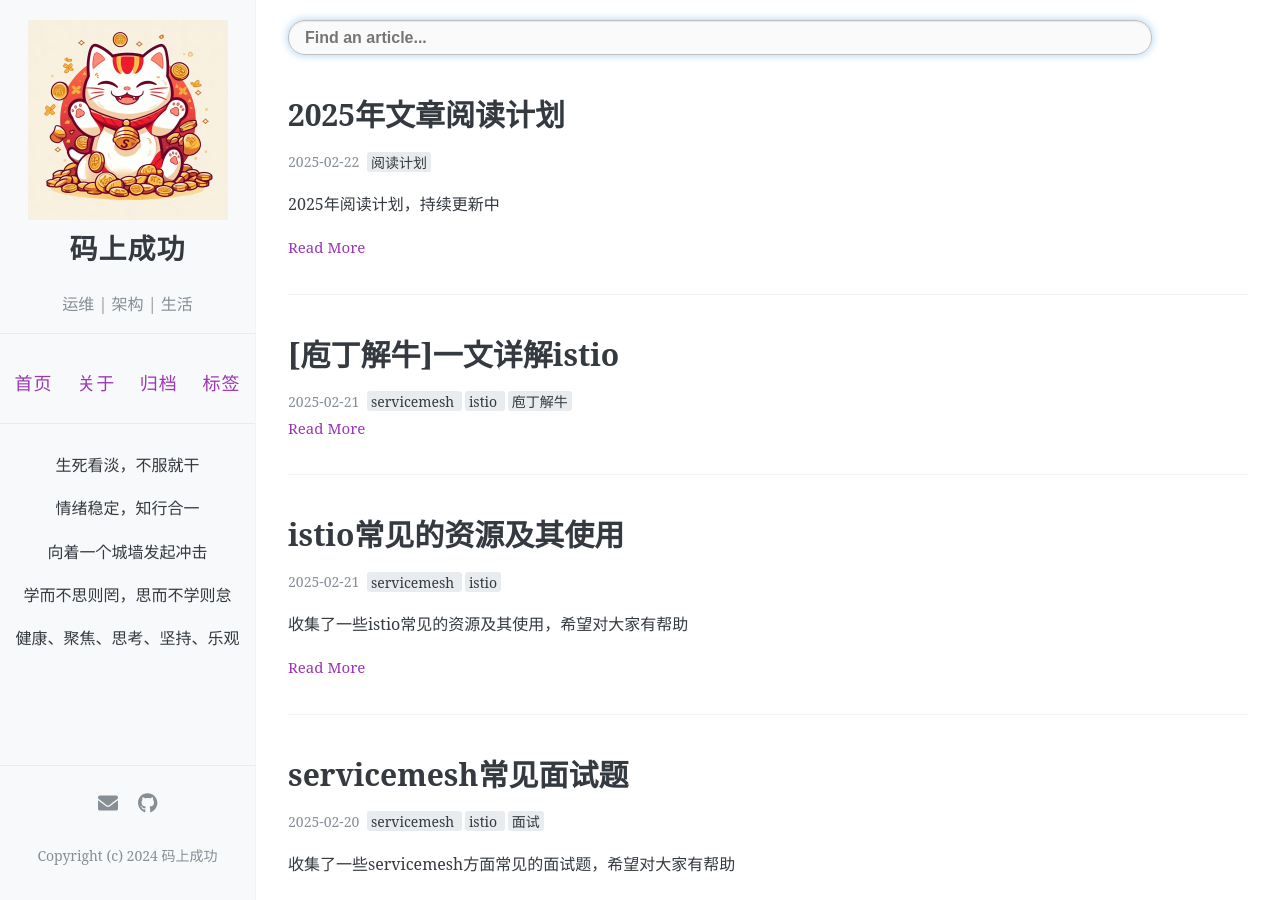
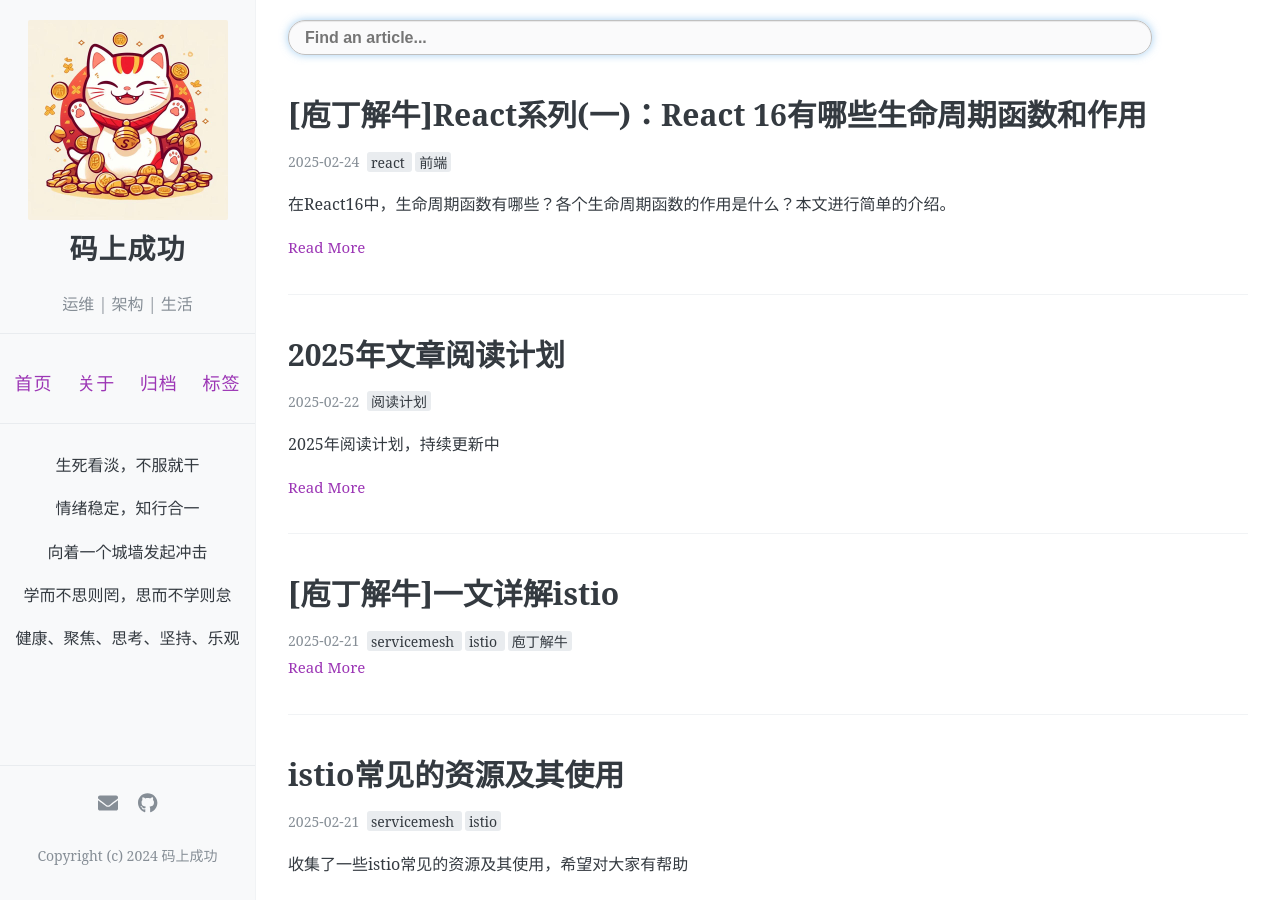
Before and after one commit to swh0318/swh0318.github.io, a Jekyll site: the page built from index.html, in a window 1280 px wide and 900 px high. Built offline with Jekyll 4.4.1, drawn with Linux system fonts in a browser that asks for light colours; the list of posts is cut into pages by our own code; comment, search, counter and statistics services are not loaded; some of the changed lines change nothing that is shown; some of the changed text lies outside the part shown.

Commit message:
提交文章: react16生命周期函数

````diff
--- /dev/null
+++ b/_posts/2025/2025-02-24-react-series-1.md
@@ -0,0 +1,140 @@
+---
+layout: post
+title: "[庖丁解牛]React系列(一)：React 16有哪些生命周期函数和作用"
+date: 2025-02-24
+tags: [react, 前端]
+comments: false
+author: 小辣条
+toc : false
+---
+在React16中，生命周期函数有哪些？各个生命周期函数的作用是什么？本文进行简单的介绍。
+<!-- more -->
+在 React 16 中，生命周期函数经历了重要调整（尤其是 React 16.3 引入了新的生命周期方法，并废弃了部分旧方法）。以下是 React 16 的生命周期函数分类及其作用：
+
+---
+
+### 一、组件挂载阶段（Mounting）
+1. **`constructor()`**
+   - **作用**：初始化组件的 `state` 和绑定事件处理函数。
+   - **注意**：必须调用 `super(props)`，否则 `this.props` 会未定义。
+
+2. **`static getDerivedStateFromProps(props, state)`**（新增，React 16.3+）
+   - **作用**：在组件挂载和更新时，根据新的 `props` 计算并返回新的 `state`。
+   - **注意**：静态方法，无法访问 `this`；返回 `null` 表示不更新 `state`。
+
+3. **`render()`**
+   - **作用**：返回 JSX 结构，描述组件 UI。
+   - **规则**：必须是纯函数，不能修改 `state` 或执行副作用（如 API 调用）。
+
+4. **`componentDidMount()`**
+   - **作用**：组件挂载到 DOM 后触发，适合执行副作用操作（如 API 请求、订阅事件、操作 DOM）。
+   - **示例**：
+     ```javascript
+     componentDidMount() {
+       fetch('/api/data').then(res => this.setState({ data: res.data }));
+     }
+     ```
+
+---
+
+### 二、组件更新阶段（Updating）
+1. **`static getDerivedStateFromProps(props, state)`**
+   - （同上，在更新阶段也会触发）
+
+2. **`shouldComponentUpdate(nextProps, nextState)`**
+   - **作用**：决定组件是否需要重新渲染，默认返回 `true`。
+   - **优化**：通过比较 `nextProps` 和 `nextState` 避免不必要的渲染。
+   - **示例**：
+     ```javascript
+     shouldComponentUpdate(nextProps) {
+       return nextProps.value !== this.props.value; // 仅当 value 变化时重新渲染
+     }
+     ```
+
+3. **`render()`**
+   - （同上，重新渲染 UI）
+
+4. **`getSnapshotBeforeUpdate(prevProps, prevState)`**（新增，React 16.3+）
+   - **作用**：在 DOM 更新前捕获某些信息（如滚动位置），返回值会传递给 `componentDidUpdate`。
+   - **示例**：
+     ```javascript
+     getSnapshotBeforeUpdate() {
+       return this.listRef.scrollHeight; // 记录当前滚动高度
+     }
+     ```
+
+5. **`componentDidUpdate(prevProps, prevState, snapshot)`**
+   - **作用**：DOM 更新完成后触发，适合执行依赖新 DOM 的操作。
+   - **注意**：可以比较新旧 `props`/`state`，避免无限循环更新。
+   - **示例**：
+     ```javascript
+     componentDidUpdate(prevProps, prevState, snapshot) {
+       if (this.props.userID !== prevProps.userID) {
+         this.fetchData(this.props.userID); // 当 userID 变化时重新请求数据
+       }
+     }
+     ```
+
+---
+
+### 三、组件卸载阶段（Unmounting）
+1. **`componentWillUnmount()`**
+   - **作用**：组件销毁前执行清理操作（如取消定时器、移除事件监听、清理缓存）。
+   - **示例**：
+     ```javascript
+     componentWillUnmount() {
+       clearInterval(this.timerID); // 清除定时器
+       window.removeEventListener('resize', this.handleResize); // 移除事件监听
+     }
+     ```
+
+---
+
+### 四、错误处理（Error Handling）
+1. **`componentDidCatch(error, info)`**（新增，React 16+）
+   - **作用**：捕获子组件树中的 JavaScript 错误，用于记录错误或显示降级 UI。
+   - **注意**：只能捕获子组件的错误，无法捕获自身错误。
+   - **示例**：
+     ```javascript
+     componentDidCatch(error, info) {
+       logErrorToService(error, info.componentStack); // 上报错误
+       this.setState({ hasError: true }); // 显示错误提示
+     }
+     ```
+
+---
+
+### 五、已废弃的生命周期方法（React 16.3+ 标记为废弃）
+- **`componentWillMount()`**：不建议在此处执行副作用（如数据请求），改用 `componentDidMount`。
+- **`componentWillReceiveProps(nextProps)`**：改用 `getDerivedStateFromProps`。
+- **`componentWillUpdate(nextProps, nextState)`**：改用 `getSnapshotBeforeUpdate` + `componentDidUpdate`。
+
+---
+
+### 生命周期流程图（React 16+）
+```plaintext
+挂载阶段：
+constructor → getDerivedStateFromProps → render → componentDidMount
+
+更新阶段：
+getDerivedStateFromProps → shouldComponentUpdate → render → getSnapshotBeforeUpdate → componentDidUpdate
+
+卸载阶段：
+componentWillUnmount
+
+错误处理：
+componentDidCatch
+```
+
+---
+
+### 最佳实践
+1. **避免在 `render` 和 `constructor` 中执行副作用**。
+2. **优先使用 `componentDidMount` 和 `componentDidUpdate` 处理数据请求**。
+3. **通过 `shouldComponentUpdate` 或 `React.PureComponent` 优化性能**。
+4. **用 `getDerivedStateFromProps` 替代 `componentWillReceiveProps`**，但需谨慎使用（通常应尽量避免派生状态）。
+
+如果需要更详细的代码示例或特定场景的解决方案，可以进一步说明！
+
+---
+### 保持好奇，勇敢打破边界，做永远不被定义的人，祝你快乐❤️
--- a/_posts/daily/2025-02-17-react-skills.md
+++ b/_posts/daily/2025-02-17-react-skills-1.md
@@ -2,7 +2,7 @@
 layout: post
 title: "[每日一文]前端组件使用小技巧：组件状态提升和父组件状态感知"
 date: 2025-02-17
-tags: [react, vue]
+tags: [react, 前端]
 comments: false
 author: 小辣条
 toc : false
````
